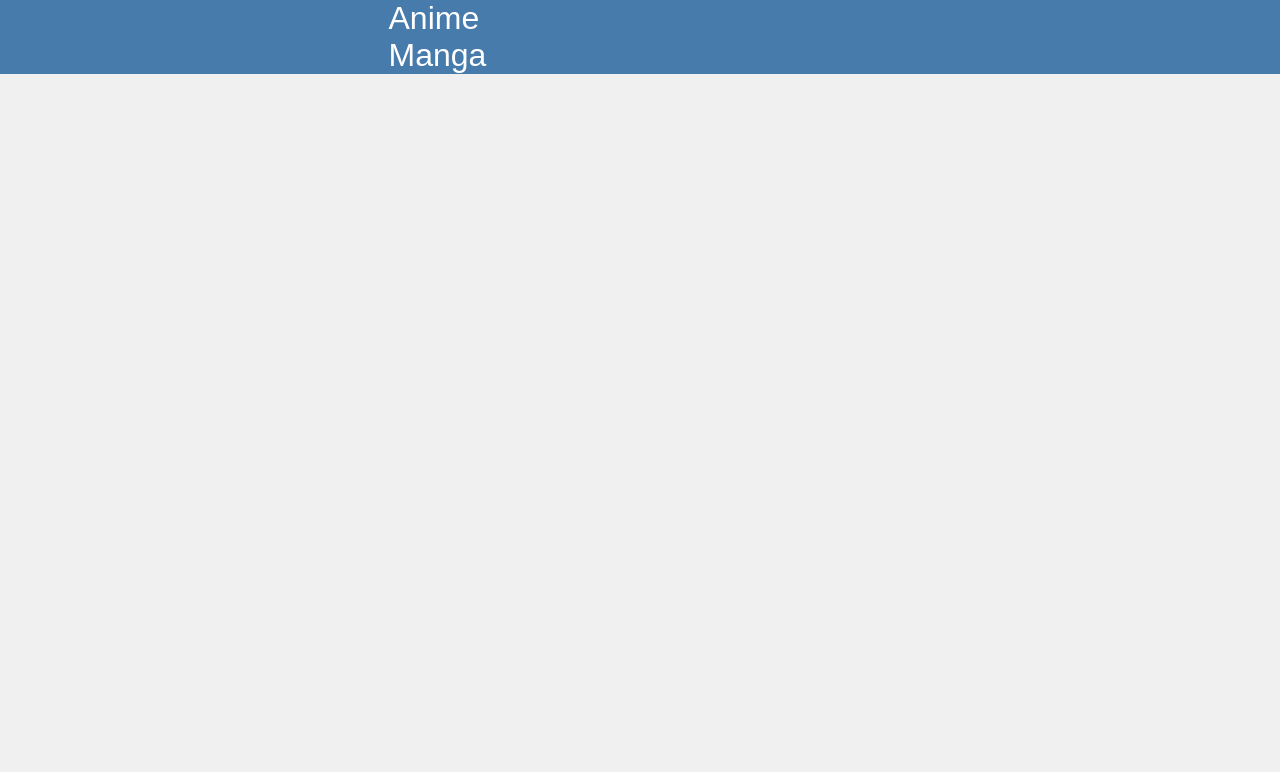
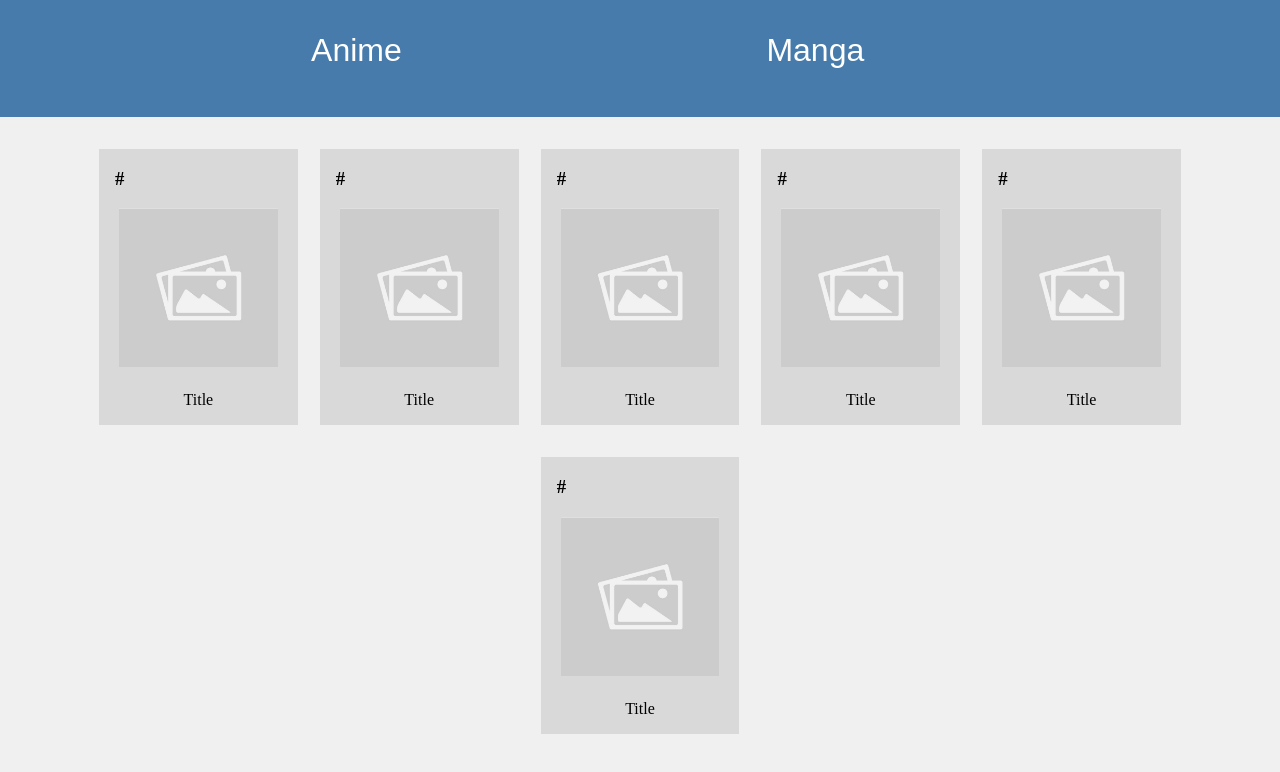
Before and after one commit to Blake-Frangoulis/ajax-project, a website: page index.html in a window 1280 px wide. Drawn offline with Linux system fonts and the light colour scheme; no server answers.

Commit message:
corrected css on navbar for accessibility. added dummy entries for anime and manga lists. added css for dummy entries

```diff
--- a/css/layout.css
+++ b/css/layout.css
@@ -1,24 +1,9 @@
-@media screen and (min-width: 768px) {
-  .container {
-    max-width: 900px;
-  }
-
-  .column-full,
-  .column-half {
-    padding: 0 0.75rem;
-  }
-
-  .column-half {
-    width: 50%;
-  }
-}
-
 .hidden {
   display: none !important;
 }
 
 .container {
-  max-width: 575px;
+  width: 90%;
   margin: 0 auto;
   padding: 0 1.5rem;
 }
@@ -28,7 +13,106 @@
   flex-wrap: wrap;
 }
 
+.navbar {
+  display: flex;
+  flex-direction: column;
+  flex-wrap: wrap;
+  justify-content: flex-start;
+  width: 90%;
+}
+
+.navbar > a {
+  padding-bottom: 1rem;
+}
+
 .column-full,
-.column-half {
+.column-half,
+.column-fifth {
   width: 100%;
 }
+
+.column-full {
+  flex-basis: 100%;
+}
+
+.column-half {
+  flex-basis: 100%;
+}
+
+.column-fifth {
+  display: flex;
+  flex-wrap: wrap;
+  align-items: center;
+  justify-content: center;
+  flex-basis: 50%;
+}
+
+.anime-list {
+  display: flex;
+  flex-wrap: wrap;
+  justify-content: center;
+  align-items: center;
+}
+
+.manga-list {
+  display: flex;
+  flex-wrap: wrap;
+  justify-content: center;
+  align-items: center;
+}
+
+.card {
+  display: flex;
+  flex-direction: column;
+  width: 90%;
+  margin-bottom: 2rem;
+}
+
+.card h3 {
+  align-self: flex-start;
+  padding-left: 1rem;
+}
+
+.image-holder {
+  display: flex;
+  align-items: center;
+  justify-content: center;
+}
+
+.card-image {
+  width: 80%;
+  padding-bottom: 0.5rem;
+}
+
+.card-title {
+  justify-content: center;
+}
+
+@media only screen and (min-width: 768px) {
+  .container {
+    max-width: 90%;
+  }
+
+  .column-full,
+  .column-half {
+    padding: 0 0.75rem;
+  }
+
+  .column-full {
+    flex-basis: 100%;
+  }
+
+  .column-half {
+    flex-basis: 50%;
+  }
+
+  .column-fifth {
+    flex-basis: 20%;
+  }
+
+  .navbar {
+    display: flex;
+    justify-content: space-around;
+    flex-direction: row;
+  }
+}
--- a/css/styles.css
+++ b/css/styles.css
@@ -5,10 +5,16 @@ body {
 header {
   background-color: #467bac;
   height: 100%;
+  margin-bottom: 2rem;
+  padding: 2rem;
 }
 
-.column-half > a {
+.column-full > a {
   color: white;
   font-size: 2rem;
   font-family: "Patua One", sans-serif;
 }
+
+.card {
+  background-color: rgb(217, 217, 217);
+}
--- a/index.html
+++ b/index.html
@@ -16,12 +16,10 @@
 </head>
 <body>
   <header>
-    <div class="container navbar">
-      <div class="row">
-        <div class="column-half">
+    <div class="container">
+      <div class="row navbar">
+        <div class="column-full navbar">
           <a>Anime</a>
-        </div>
-        <div class="column-half">
           <a>Manga</a>
         </div>
       </div>
@@ -30,7 +28,101 @@
   <main class="container">
     <div class="list-container">
       <div class="anime-list" data-view="anime">
+        <div class="column-fifth">
+          <div class="card">
+            <div class="card-header row">
+              <h3>#</h3>
+            </div>
+            <div class="row image-holder">
+              <img class="card-image" src="images/placeholder image.jpg">
+            </div>
+            <div class="card-title row">
+              <p>Title</p>
+            </div>
+          </div>
+        </div>
 
+        <div class="column-fifth">
+          <div class="card">
+            <div class="card-header row">
+              <h3>#</h3>
+            </div>
+            <div class="row image-holder">
+              <img class="card-image" src="images/placeholder image.jpg">
+            </div>
+            <div class="card-title row">
+              <p>Title</p>
+            </div>
+          </div>
+        </div>
+
+        <div class="column-fifth">
+          <div class="card">
+            <div class="card-header row">
+              <h3>#</h3>
+            </div>
+            <div class="row image-holder">
+              <img class="card-image" src="images/placeholder image.jpg">
+            </div>
+            <div class="card-title row">
+              <p>Title</p>
+            </div>
+          </div>
+        </div>
+        <div class="column-fifth">
+          <div class="card">
+            <div class="card-header row">
+              <h3>#</h3>
+            </div>
+            <div class="row image-holder">
+              <img class="card-image" src="images/placeholder image.jpg">
+            </div>
+            <div class="card-title row">
+              <p>Title</p>
+            </div>
+          </div>
+        </div>
+
+        <div class="column-fifth">
+
+          <div class="card">
+
+            <div class="card-header row">
+              <h3>#</h3>
+            </div>
+
+
+            <div class="row image-holder">
+              <img class="card-image" src="images/placeholder image.jpg">
+            </div>
+
+            <div class="card-title row">
+              <p>Title</p>
+            </div>
+
+          </div>
+
+        </div>
+        <div class="column-fifth">
+
+          <div class="card">
+
+            <div class="card-header row">
+              <h3>#</h3>
+            </div>
+
+
+            <div class="row image-holder">
+              <img class="card-image" src="images/placeholder image.jpg">
+            </div>
+
+            <div class="card-title row">
+              <p>Title</p>
+            </div>
+
+          </div>
+
+        </div>
       </div>
       <div class="manga-list hidden" data-view="manga">
 
--- a/js/main.js
+++ b/js/main.js
@@ -1,5 +1,5 @@
 const topAnime = [];
-const topManga = [];
+// const topManga = [];
 
 function getTopAnime() {
   const xhr = new XMLHttpRequest();
@@ -14,17 +14,18 @@ function getTopAnime() {
 }
 
 getTopAnime();
+// console.log('topAnime:', topAnime);
 
-function getTopManga() {
-  const xhr = new XMLHttpRequest();
-  xhr.open('GET', 'https://api.jikan.moe/v4/top/manga');
-  xhr.responseType = 'json';
-  xhr.addEventListener('load', function () {
-    for (let i = 0; i <= 24; i++) {
-      topManga.push(xhr.response.data[i]);
-    }
-  });
-  xhr.send();
-}
+// function getTopManga() {
+//   const xhr = new XMLHttpRequest();
+//   xhr.open('GET', 'https://api.jikan.moe/v4/top/manga');
+//   xhr.responseType = 'json';
+//   xhr.addEventListener('load', function () {
+//     for (let i = 0; i <= 24; i++) {
+//       topManga.push(xhr.response.data[i]);
+//     }
+//   });
+//   xhr.send();
+// }
 
-getTopManga();
+// getTopManga();
```
Also changed, not shown: images/placeholder image.jpg (added).
